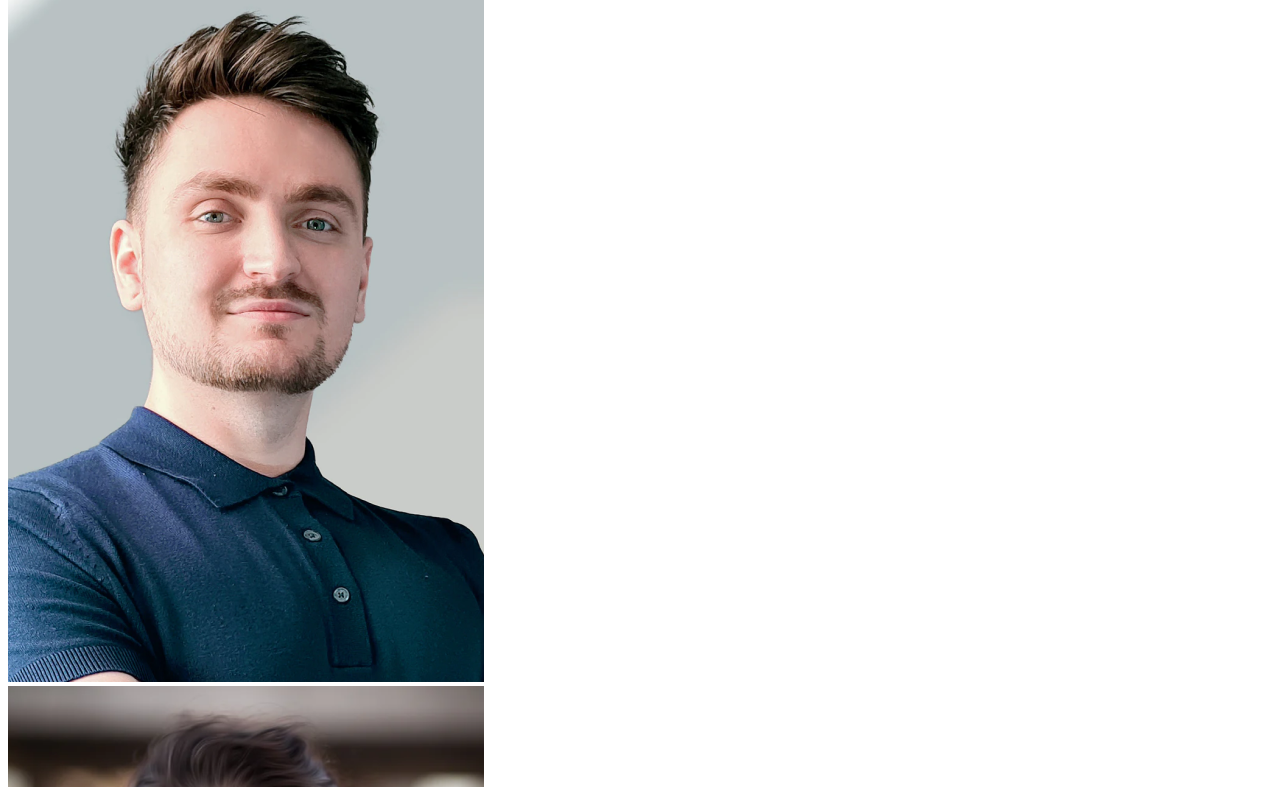
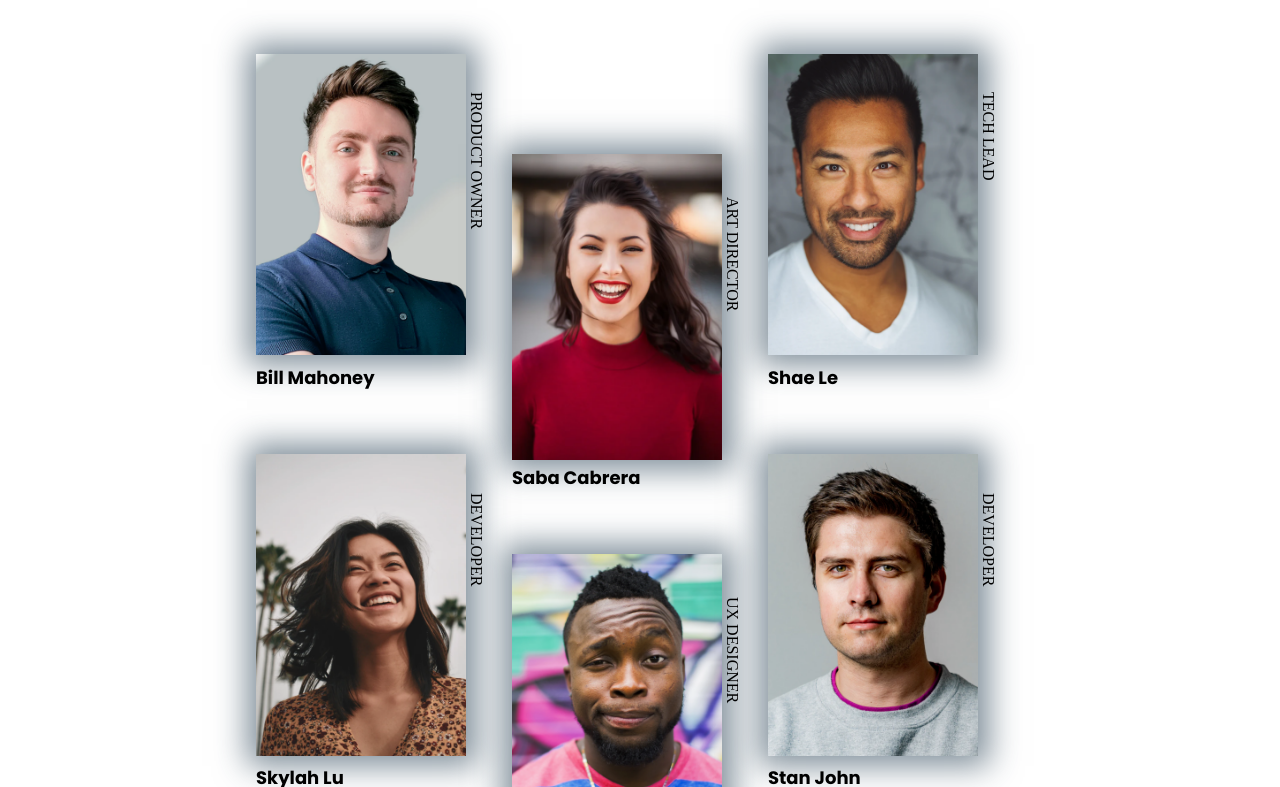
Before and after one commit to senemes/nake, a plain HTML site: page index.html in a window 1280 px wide. Shown: the part 148-935 px from the top of the page. Drawn offline with Linux system fonts and the light colour scheme.

Commit message:
delte py file

```diff
--- a/index.css
+++ b/index.css
@@ -0,0 +1,67 @@
+*{
+    margin: 0;
+    padding: 0;
+}
+
+nav {
+    display: flex;
+    justify-content: space-around;
+    margin: 50px 100px 50px 100px;
+}
+nav > div > p {
+    width: 400px;
+    font-family: 'Poppins', sans-serif;
+}
+h1 {
+    font-family: 'PT Serif', serif;
+    font-size:44px;
+    margin-top: 20px;
+}
+.content {
+    width: 60%;
+    margin: 0 auto;
+    display: grid;
+    grid-template-columns: 33.3333% 33.3333% 33.3333%;
+    grid-template-rows: 400px 400px;
+    /* border: 5px black solid; */
+    margin-bottom: 100px;
+}
+img {
+    width: 70%;
+    object-fit: cover;
+    -webkit-box-shadow: 1px 0px 30px 10px rgba(34, 60, 80, 0.58);
+    -moz-box-shadow: 1px 0px 30px 10px rgba(34, 60, 80, 0.58);
+    box-shadow: 1px 0px 30px 10px rgba(34, 60, 80, 0.58);
+}
+
+.a2, .a5 {
+    margin-top: 100px;
+}
+
+.a > p {
+    font-family: 'Poppins';
+    font-style: normal;
+    font-weight: 600;
+    font-size: 18px;
+    line-height: 27px;
+    color: #000000;
+}
+
+
+
+
+.a > div {
+    width: 300px;
+    height: 40px;
+    color: white;
+}
+.job {
+    rotate: 90deg;
+    margin-top: -196px;
+    margin-left: 140px;
+    color: black;
+}
+
+.a > p {
+    margin-top: 270px;
+}
--- a/index.html
+++ b/index.html
@@ -4,26 +4,70 @@
     <meta charset="UTF-8">
     <meta http-equiv="X-UA-Compatible" content="IE=edge">
     <meta name="viewport" content="width=device-width, initial-scale=1.0">
-    <title>Document</title>
+    <link rel="stylesheet" href="index.css">
+    <link rel="preconnect" href="https://fonts.googleapis.com">
+<link rel="preconnect" href="https://fonts.gstatic.com" crossorigin>
+<link href="https://fonts.googleapis.com/css2?family=Poppins:wght@200;300;400;700&display=swap" rel="stylesheet">
+<link rel="preconnect" href="https://fonts.googleapis.com">
+<link rel="preconnect" href="https://fonts.gstatic.com" crossorigin>
+<link href="https://fonts.googleapis.com/css2?family=PT+Serif:wght@400;700&family=Poppins:wght@200;300;400;700&display=swap" rel="stylesheet">
+    <title>QOIYAN</title>
 </head>
 <body>
     <nav>
+        <div>
         <h1>The creative crew</h1>
+         </div>
         <div>
             <h2>Who we are</h2>
             <p>We are team of creatively diverse.  driven.  innovative individuals working in various locations from the world.</p>
         </div>
+    </nav>
         <main>
             <div class="content">
-                <div class="a1"><img src="imgs/photo1.png" alt="msn"></div>
-                <div class="a2"><img src="imgs/photo2.png" alt="msn"></div>
-                <div class="a3"><img src="imgs/photo3.png" alt="msn"></div>
-                <div class="a4"><img src="imgs/photo4.png" alt="msn"></div>
-                <div class="a5"><img src="imgs/phot5.png" alt="msn"></div>
-                <div class="a6"><img src="imgs/photo6.png" alt="msn"></div>
-
+                <div class="a1 a">
+                        <div>
+                            <img src="imgs/photo1.png" alt="msn">
+                            <div class="job"><p>PRODUCT OWNER</p></div>
+                        </div>
+                    <p>Bill Mahoney</p>
+                </div>
+                <div class="a2 a">
+                        <div>
+                            <img src="imgs/photo2.png" alt="msn">
+                            <div class="job"><p>ART DIRECTOR</p></div>
+                        </div>
+                    <p>Saba Cabrera</p>
+                </div>
+                <div class="a3 a">
+                        <div>
+                            <img src="imgs/photo3.png" alt="msn">
+                            <div class="job"><p>TECH LEAD</p></div>
+                        </div>
+                    <p>Shae Le</p>
+                </div>
+                <div class="a4 a">
+                        <div>
+                            <img src="imgs/photo4.png" alt="msn">
+                            <div class="job"><p>DEVELOPER</p></div>
+                        </div>
+                    <p>Skylah Lu</p>
+                </div>
+                <div class="a5 a">
+                        <div>
+                            <img src="imgs/photo5.png" alt="msn">
+                            <div class="job"><p>UX DESIGNER</p></div>
+                        </div>
+                    <p>Griff Richards</p>
+                </div>
+                <div class="a6 a">
+                        <div>
+                            <img src="imgs/photo6.png" alt="msn">
+                            <div class="job"><p>DEVELOPER</p></div>
+                        </div>
+                    <p>Stan John</p>
+                </div>
             </div>
         </main>
-    </nav>
 </body>
 </html>
```
Also changed, not shown: 1 other file.
